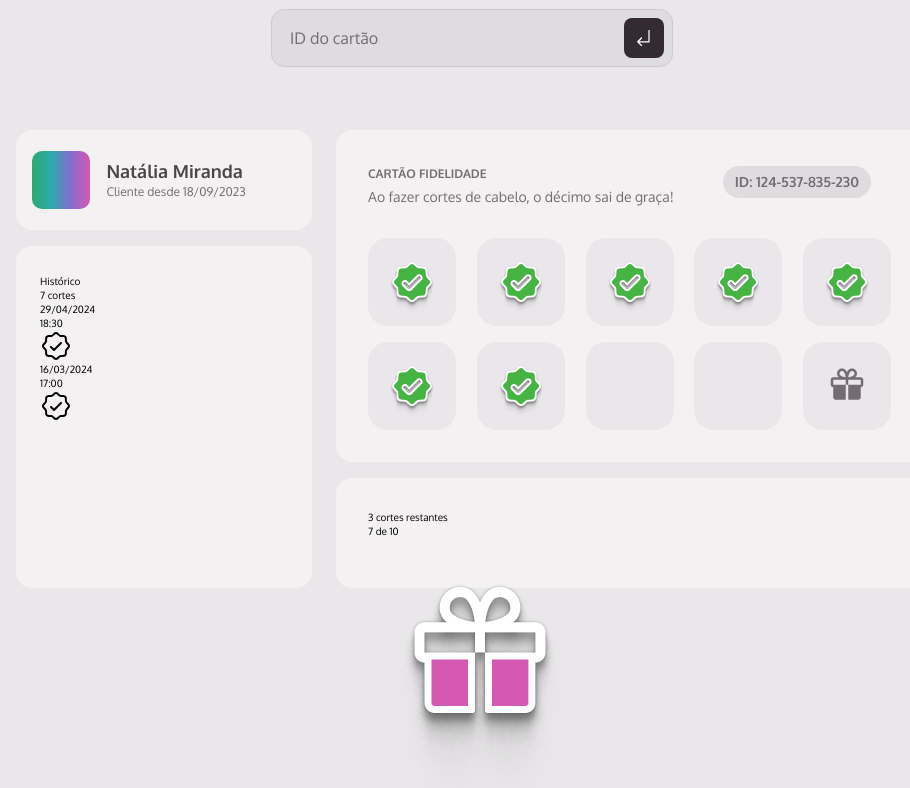
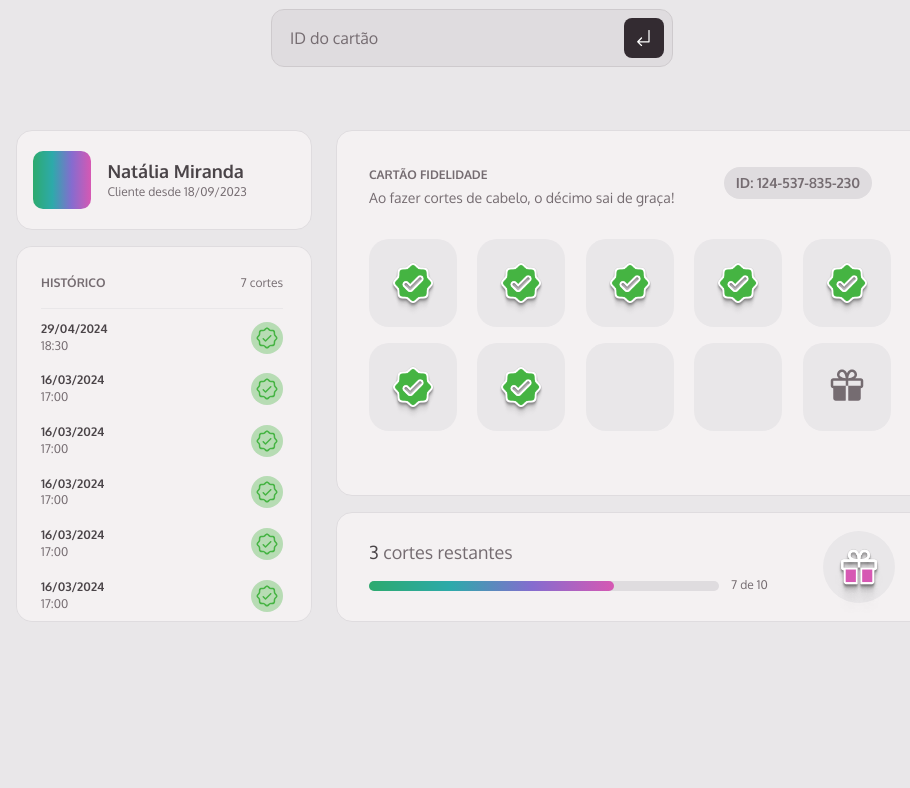
Before and after one commit to felipefrizzovg/member-club, a website with bundled scripts: page index.html in a window 1280 px wide. Shown: the part 142-930 px from the top of the page, without its empty margins (168-1078 px from the left). After the commit the page ends 800 px from the top, so only its background shows below. Built offline with nearby package versions, Linux system fonts and the light colour scheme; files whose address does not match are found by name.

Commit message:
History section

```diff
--- a/index.html
+++ b/index.html
@@ -57,7 +57,59 @@
             <h3>16/03/2024</h3>
             <p>17:00</p>
           </div>
-          <img src="./src/assets/icons/SealCheck.svg" alt="Icone de check">
+          <div class="history-logo">
+            <img src="./src/assets/icons/SealCheck.svg" alt="Icone de check">
+          </div>
+        </div>
+
+        <div class="history-item">
+          <div class="date">
+            <h3>16/03/2024</h3>
+            <p>17:00</p>
+          </div>
+          <div class="history-logo">
+            <img src="./src/assets/icons/SealCheck.svg" alt="Icone de check">
+          </div>
+        </div>
+
+        <div class="history-item">
+          <div class="date">
+            <h3>16/03/2024</h3>
+            <p>17:00</p>
+          </div>
+          <div class="history-logo">
+            <img src="./src/assets/icons/SealCheck.svg" alt="Icone de check">
+          </div>
+        </div>
+
+        <div class="history-item">
+          <div class="date">
+            <h3>16/03/2024</h3>
+            <p>17:00</p>
+          </div>
+          <div class="history-logo">
+            <img src="./src/assets/icons/SealCheck.svg" alt="Icone de check">
+          </div>
+        </div>
+
+        <div class="history-item">
+          <div class="date">
+            <h3>16/03/2024</h3>
+            <p>17:00</p>
+          </div>
+          <div class="history-logo">
+            <img src="./src/assets/icons/SealCheck.svg" alt="Icone de check">
+          </div>
+        </div>
+
+        <div class="history-item">
+          <div class="date">
+            <h3>16/03/2024</h3>
+            <p>17:00</p>
+          </div>
+          <div class="history-logo">
+            <img src="./src/assets/icons/SealCheck.svg" alt="Icone de check">
+          </div>
         </div>
       </div>
     </div>
@@ -116,12 +168,10 @@
 
     <div class="remaining-cuts">
       <div class="remaining-cuts-info">
-        <h2>3 cortes restantes</h2>
-        <div class="cuts-info">
+        <h2><strong>3</strong> cortes restantes</h2>
+        <div class="progress">
           <div class="standard-bar">
-            <div class="colored-bar">
-
-            </div>
+            <div class="colored-bar"></div>
           </div>
           <p>7 de 10</p>
         </div>
--- a/src/styles/global.css
+++ b/src/styles/global.css
@@ -25,7 +25,6 @@
 --base-gray-500: #756C71;
 --base-gray-600: #4A4448;
 --base-gray-700: #332B31;
---gradient: linear-gradient(90deg, #2DAA6E 0%, #2DAAAA 33.33%, #856CCF 66.67%, #D658B3 100%);
 
 /* Font */
 --ff-sans: "Oxygen", sans-serif;
--- a/src/styles/style.css
+++ b/src/styles/style.css
@@ -61,7 +61,7 @@ header {
 main {
   display: grid;
   grid-template-columns: 1fr 2fr;
-  grid-template-rows: 10rem 1fr 11rem;
+  grid-template-rows: 10rem 25rem 11rem;
   max-width: 91.2rem;
   margin: 0 auto;
   column-gap: 2.4rem;
@@ -70,6 +70,7 @@ main {
   & .profile, & .history, & .fidelity, & .remaining-cuts {
     background-color: var(--base-gray-100);
     border-radius: 1.6rem;
+    border: 1px solid var(--base-gray-300);
   }
 
   & .profile {
@@ -115,6 +116,75 @@ main {
     grid-column: 1/2;
     padding-block: 2.8rem 2.4rem;
     padding-inline: 2.4rem 2.8rem;
+
+    overflow-y: scroll;
+    scrollbar-color: var(--base-gray-300) transparent;
+
+    & .history-header {
+      display: flex;
+      align-items: center;
+      justify-content: space-between;
+
+      & h2 {
+        font-size: var(--fs-h2-sm);
+        color: var(--base-gray-500);
+        font-weight: var(--fw-bold);
+        text-transform: uppercase;
+      }
+
+      & p {
+        font-size: var(--fs-p-xs);
+        color: var(--base-gray-500);
+        font-weight: var(--fw-base);
+      }
+    }
+
+    & .history-info {
+      display: flex;
+      flex-direction: column;
+      gap: 1.8rem;
+
+      border-top: 1px solid var(--base-gray-200);
+      margin-top: 1.6rem;
+      padding-top: 1.2rem;
+
+      & .history-item {
+        display: flex;
+        align-items: center;
+        justify-content: space-between;
+
+        & .date {
+          & h3 {
+            font-size: var(--fs-h2-sm);
+            color: var(--base-gray-600);
+            font-weight: var(--fw-bold);
+            text-transform: uppercase;
+          }
+
+          & p {
+            font-size: var(--fs-p-xs);
+            color: var(--base-gray-500);
+          }
+        }
+
+        & .history-logo {
+          background: #46b44259;
+          width: 3.2rem;
+          height: 3.2rem;
+
+          display: flex;
+          align-items: center;
+          justify-content: center;
+
+          border-radius: 3rem;
+          & img {
+            width: 2.4rem;
+            height: 2.4rem;
+            filter: invert(59%) sepia(41%) saturate(685%) hue-rotate(70deg) brightness(91%) contrast(95%);
+          }
+        }
+      }
+    }
   }
 
   & .fidelity {
@@ -200,5 +270,57 @@ main {
     grid-row: 3/4;
     grid-column: 2/3;
     padding: 3.2rem;
+
+    display: flex;
+    align-items: center;
+    justify-content: space-between;
+
+    & .remaining-cuts-info {
+      & h2 {
+        font-size: var(--fs-h1-sm);
+        color: var(--base-gray-500);
+        font-weight: var(--fw-bold-);
+
+        & strong {
+          color: var(--base-gray-600);
+        }
+      }
+
+      & .progress {
+        display: flex;
+        align-items: center;
+        justify-content: center;
+        gap: 1.2rem;
+        margin-top: 1.2rem;
+
+        & .standard-bar, & .colored-bar {
+          width: 35rem;
+          height: 1rem;
+          border-radius: 3rem;
+        }
+
+        & .standard-bar {
+          background-color: var(--base-gray-300);
+
+          & .colored-bar {
+            width: calc(35rem - 30%);
+            background: linear-gradient(90deg, #2DAA6E 0%, #2DAAAA 33.33%, #856CCF 66.67%, #D658B3 100%);
+          }
+        }
+
+        & p {
+          font-size: var(--fs-p-xs);
+          color: var(--base-gray-500);
+        }
+      }
+    }
+
+    & .gift {
+      width: 7.2rem;
+      height: 7.2rem;
+      background-color: var(--base-gray-200);
+      border-radius: 4rem;
+      padding: .5rem;
+    }
   }
 }
```
